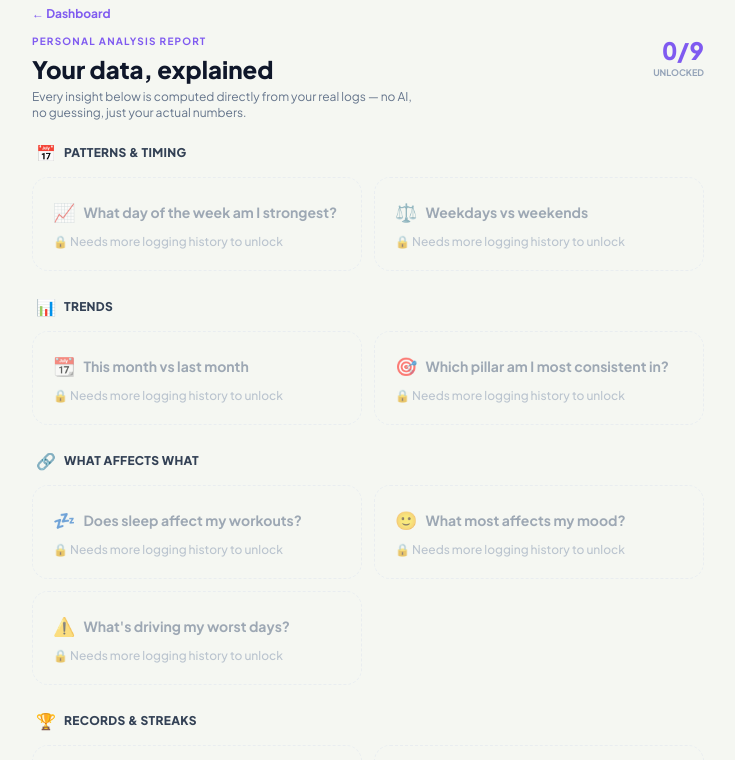
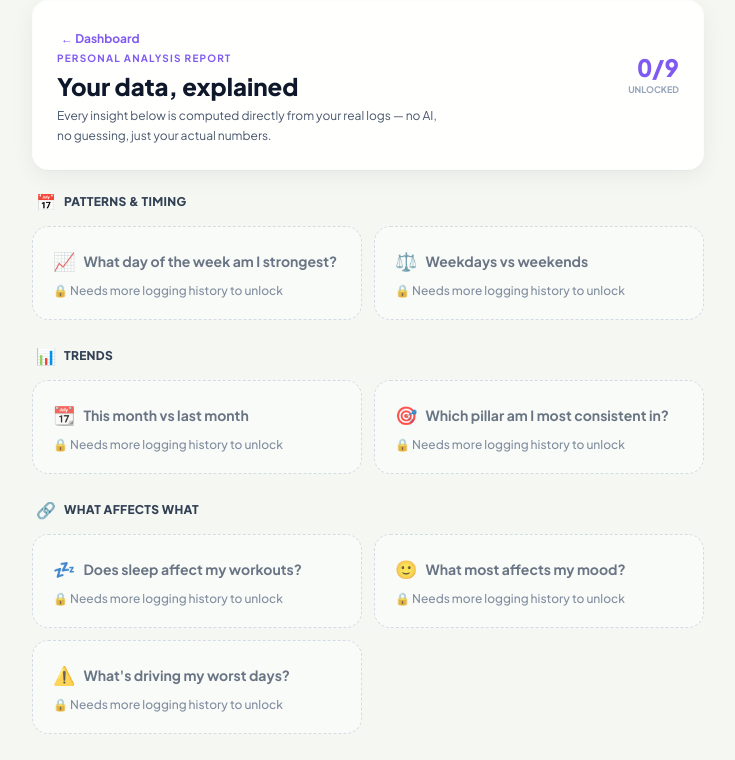
Before and after one commit to zrewt/future-self, a React (Vite) app: page /insights in a window 1280 px wide. Shown: the top 760 px of the page, without its empty margins (272-1007 px from the left). Built offline with nearby package versions, Linux system fonts and the light colour scheme; no server answers.

Commit message:
Polish insights report card styling for dark mode

```diff
--- a/src/pages/Insights.jsx
+++ b/src/pages/Insights.jsx
@@ -4,9 +4,9 @@ import { useUserStore } from '../store/useUserStore'
 import { QUESTION_CATEGORIES, answerQuestion, getAnsweredCount } from '../utils/dataQuestions'
 
 const STATUS_STYLES = {
-  good:      { ring: 'ring-teal/30',    bg: 'bg-teal/5',    badge: 'bg-teal/15 text-teal',       label: 'Looking good' },
-  attention: { ring: 'ring-coral/30',   bg: 'bg-coral/5',   badge: 'bg-coral/15 text-coral',     label: 'Worth a look' },
-  neutral:   { ring: 'ring-primary/20', bg: 'bg-primary/5', badge: 'bg-primary/10 text-primary', label: 'Neutral' },
+  good:      { border: 'border-teal/25 dark:border-green/25',      wash: 'bg-teal/[0.045] dark:bg-green/[0.07]',     badge: 'bg-teal/15 text-teal dark:bg-green/15 dark:text-green', label: 'Looking good' },
+  attention: { border: 'border-coral/25 dark:border-coral/30',     wash: 'bg-coral/[0.045] dark:bg-coral/[0.08]',    badge: 'bg-coral/15 text-coral dark:bg-coral/15 dark:text-coral', label: 'Worth a look' },
+  neutral:   { border: 'border-primary/20 dark:border-primary/35', wash: 'bg-primary/[0.035] dark:bg-primary/[0.09]', badge: 'bg-primary/10 text-primary dark:bg-primary/20 dark:text-primary-300', label: 'Neutral' },
 }
 
 function InsightCard({ q }) {
@@ -14,12 +14,12 @@ function InsightCard({ q }) {
 
   if (!answer) {
     return (
-      <div className="rounded-2xl border border-dashed border-slate-200 p-5 opacity-60">
+      <div className="rounded-2xl border border-dashed border-slate-300 bg-white/55 p-5 opacity-80 dark:border-green/20 dark:bg-white/[0.025]">
         <div className="flex items-center gap-2 mb-2">
           <span className="text-lg">{q.icon}</span>
-          <p className="text-sm font-bold text-slate-500">{q.text}</p>
+          <p className="text-sm font-bold text-slate-600 dark:text-[#9DB890]">{q.text}</p>
         </div>
-        <p className="text-xs text-slate-400 font-medium">🔒 Needs more logging history to unlock</p>
+        <p className="text-xs text-slate-500 dark:text-[#5A7050] font-medium">🔒 Needs more logging history to unlock</p>
       </div>
     )
   }
@@ -27,11 +27,11 @@ function InsightCard({ q }) {
   const style = STATUS_STYLES[answer.status] || STATUS_STYLES.neutral
 
   return (
-    <div className={`rounded-2xl bg-white dark:bg-slate-900 ring-1 ${style.ring} ${style.bg} p-5 shadow-sm`}>
+    <article className={`rounded-2xl border ${style.border} ${style.wash} p-5 shadow-card transition-all duration-200 hover:-translate-y-0.5 hover:shadow-card-hover dark:shadow-card-dark`}>
       <div className="flex items-start justify-between gap-3 mb-3">
         <div className="flex items-center gap-2 min-w-0">
           <span className="text-lg shrink-0">{q.icon}</span>
-          <p className="text-xs font-bold text-slate-500 uppercase tracking-wide truncate">{q.text}</p>
+          <p className="text-xs font-bold text-slate-600 dark:text-[#9DB890] uppercase tracking-wide truncate">{q.text}</p>
         </div>
         <span className={`text-[9px] font-extrabold uppercase tracking-wide px-2 py-1 rounded-full shrink-0 ${style.badge}`}>
           {style.label}
@@ -40,29 +40,29 @@ function InsightCard({ q }) {
 
       {answer.stat && (
         <div className="flex items-baseline gap-2 mb-2">
-          <p className="text-3xl font-extrabold text-slate-900 dark:text-white tabular-nums">{answer.stat.value}</p>
-          <p className="text-[10px] font-bold text-slate-400 uppercase">{answer.stat.label}</p>
+          <p className="text-3xl font-extrabold text-slate-900 dark:text-[#E8F0E0] tabular-nums">{answer.stat.value}</p>
+          <p className="text-[10px] font-bold text-slate-400 dark:text-[#5A7050] uppercase">{answer.stat.label}</p>
         </div>
       )}
 
-      <p className="text-sm font-bold text-slate-800 dark:text-slate-100 leading-snug mb-1">
+      <p className="text-sm font-bold text-slate-800 dark:text-[#E8F0E0] leading-snug mb-1">
         {answer.summary}
       </p>
       {answer.detail && (
-        <p className="text-xs text-slate-500 font-medium leading-relaxed mb-3">{answer.detail}</p>
+        <p className="text-xs text-slate-600 dark:text-[#9DB890] font-medium leading-relaxed mb-3">{answer.detail}</p>
       )}
 
       {answer.recommendation && (
-        <div className="mt-3 pt-3 border-t border-slate-100 dark:border-white/10">
+        <div className="mt-3 pt-3 border-t border-slate-200/80 dark:border-green/10">
           <p className="text-[9px] font-extrabold text-primary uppercase tracking-wide mb-1">
             💡 How to improve
           </p>
-          <p className="text-xs text-slate-600 dark:text-slate-300 font-medium leading-relaxed">
+          <p className="text-xs text-slate-600 dark:text-[#B8C9AF] font-medium leading-relaxed">
             {answer.recommendation}
           </p>
         </div>
       )}
-    </div>
+    </article>
   )
 }
 
@@ -78,21 +78,21 @@ export default function Insights() {
 
   return (
     <div className="max-w-2xl mx-auto pb-8 animate-slide-up">
-      <header className="mb-5">
-        <Link to="/dashboard" className="text-xs font-bold text-primary mb-3 inline-block">
+      <header className="glass-card mb-5 p-5 sm:p-6">
+        <Link to="/dashboard" className="inline-flex items-center rounded-lg px-1 py-1 text-xs font-bold text-primary transition-colors hover:bg-primary/10 dark:hover:bg-green/10">
           ← Dashboard
         </Link>
         <div className="flex items-start justify-between gap-3">
           <div>
             <p className="section-title mb-1">Personal analysis report</p>
-            <h1 className="text-2xl font-extrabold text-slate-900 dark:text-white">Your data, explained</h1>
-            <p className="text-xs text-slate-500 mt-1 max-w-sm">
+            <h1 className="text-2xl font-extrabold text-slate-900 dark:text-[#E8F0E0]">Your data, explained</h1>
+            <p className="text-xs text-slate-600 dark:text-[#9DB890] mt-1 max-w-sm leading-relaxed">
               Every insight below is computed directly from your real logs — no AI, no guessing, just your actual numbers.
             </p>
           </div>
           <div className="shrink-0 text-right">
             <p className="text-2xl font-extrabold text-primary tabular-nums">{answeredCount}/{totalCount}</p>
-            <p className="text-[9px] font-bold text-slate-400 uppercase">unlocked</p>
+            <p className="text-[9px] font-bold text-slate-400 dark:text-[#5A7050] uppercase">unlocked</p>
           </div>
         </div>
       </header>
@@ -102,7 +102,7 @@ export default function Insights() {
           <section key={cat.id}>
             <div className="flex items-center gap-2 mb-3 px-1">
               <span className="text-base">{cat.icon}</span>
-              <h2 className="text-xs font-extrabold text-slate-700 dark:text-slate-200 uppercase tracking-wide">
+              <h2 className="text-xs font-extrabold text-slate-700 dark:text-[#C9D9C0] uppercase tracking-wide">
                 {cat.label}
               </h2>
             </div>
@@ -117,10 +117,10 @@ export default function Insights() {
 
       {answeredCount < totalCount && (
         <div className="mt-6 glass-card p-5 text-center">
-          <p className="text-sm font-bold text-slate-700">
+          <p className="text-sm font-bold text-slate-700 dark:text-[#E8F0E0]">
             {totalCount - answeredCount} more insight{totalCount - answeredCount !== 1 ? 's' : ''} still locked
           </p>
-          <p className="text-xs text-slate-500 font-medium mt-1">
+          <p className="text-xs text-slate-600 dark:text-[#9DB890] font-medium mt-1">
             Keep logging consistently — deeper patterns take more history to surface accurately.
           </p>
         </div>
```
